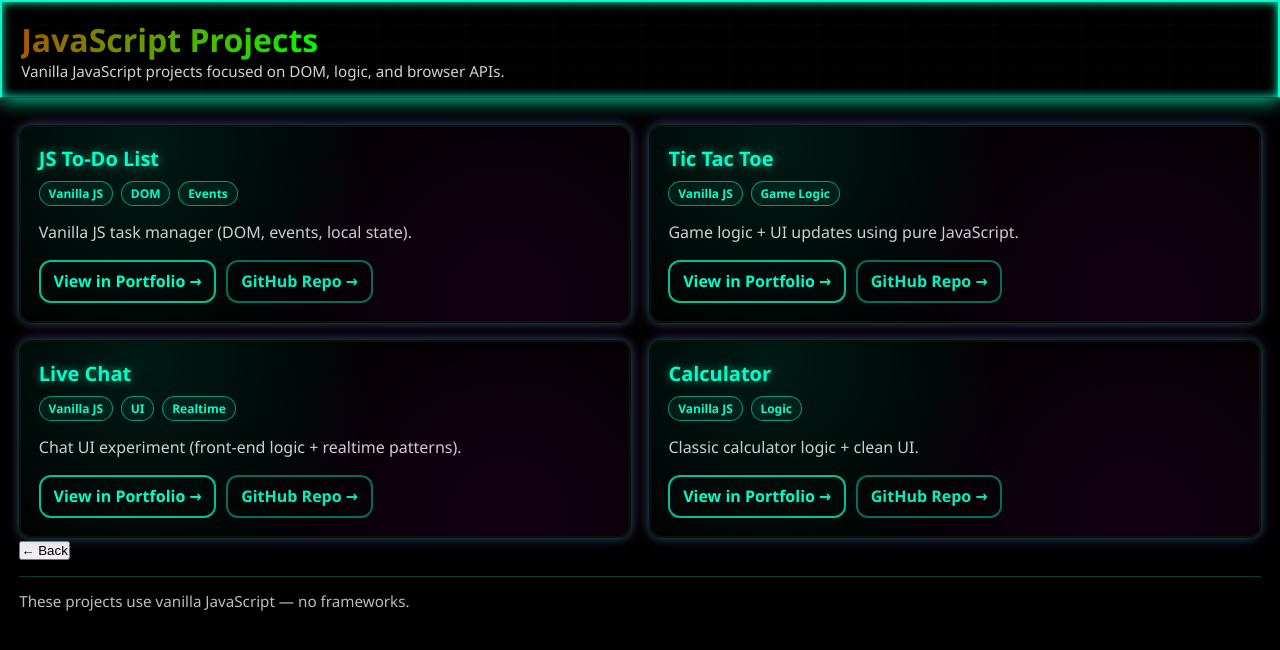
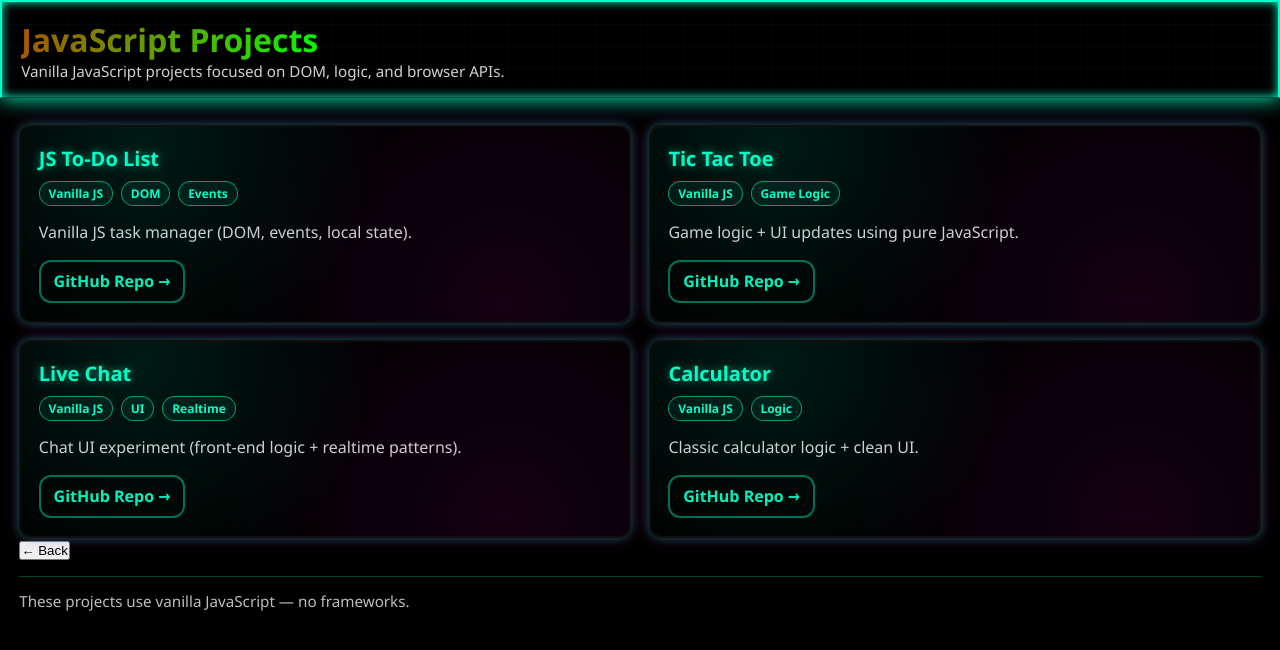
Before and after one commit to Robotech83/Robotics_Portfolio, a React (Vite) app: page /js-projects in a window 1280 px wide. Shown: the top 650 px of the page. Built offline with nearby package versions, Linux system fonts and the light colour scheme; no server answers.

Commit message:
changed card layout

```diff
--- a/src/components/js/JSProjectAction.tsx
+++ b/src/components/js/JSProjectAction.tsx
@@ -5,13 +5,7 @@ type Props = {
 
 export function JSProjectActions({ portfolioPath, githubUrl }: Props) {
   return (
-    <div className="jsCardActions">
-      {portfolioPath && (
-        <a className="jsBtn" href={portfolioPath}>
-          View in Portfolio →
-        </a>
-      )}
-
+    <div className="jsProjectActions">
       <a className="jsBtn secondary" href={githubUrl} target="_blank" rel="noreferrer">
         GitHub Repo →
       </a>
```
